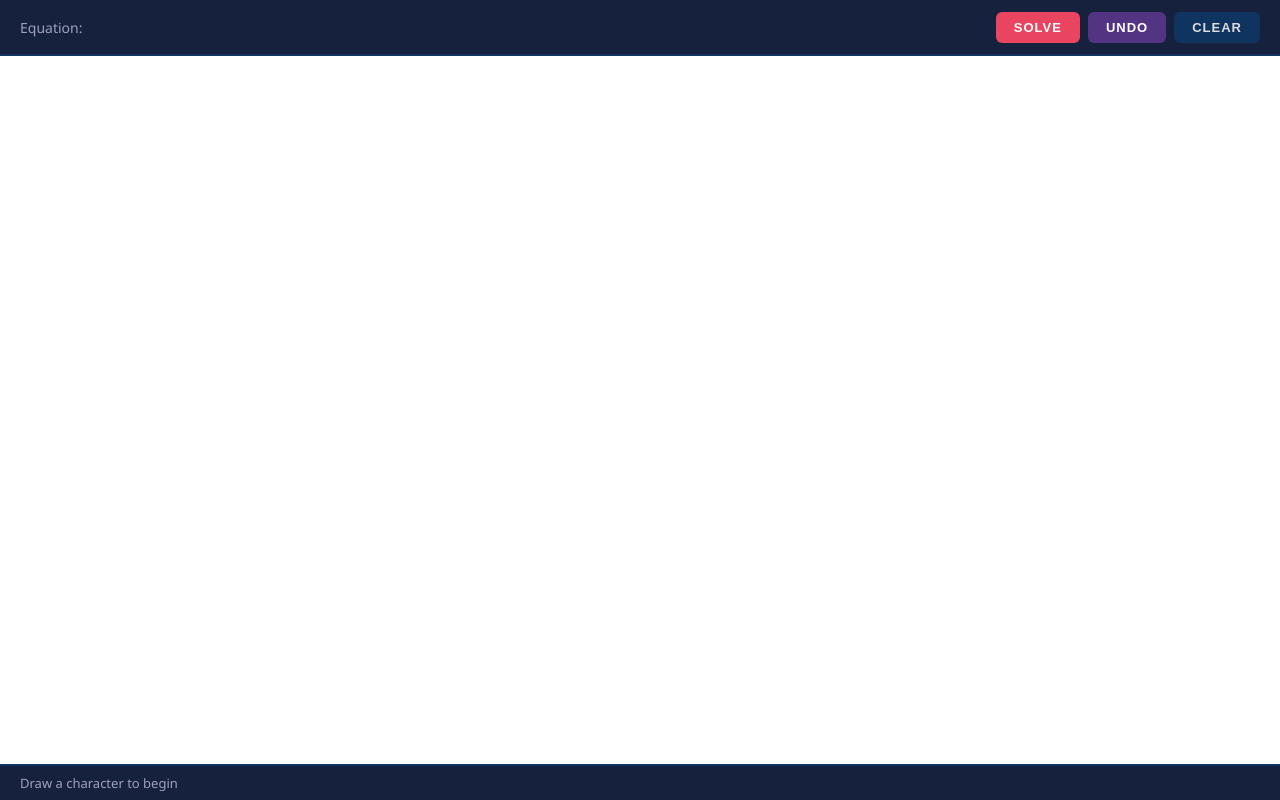
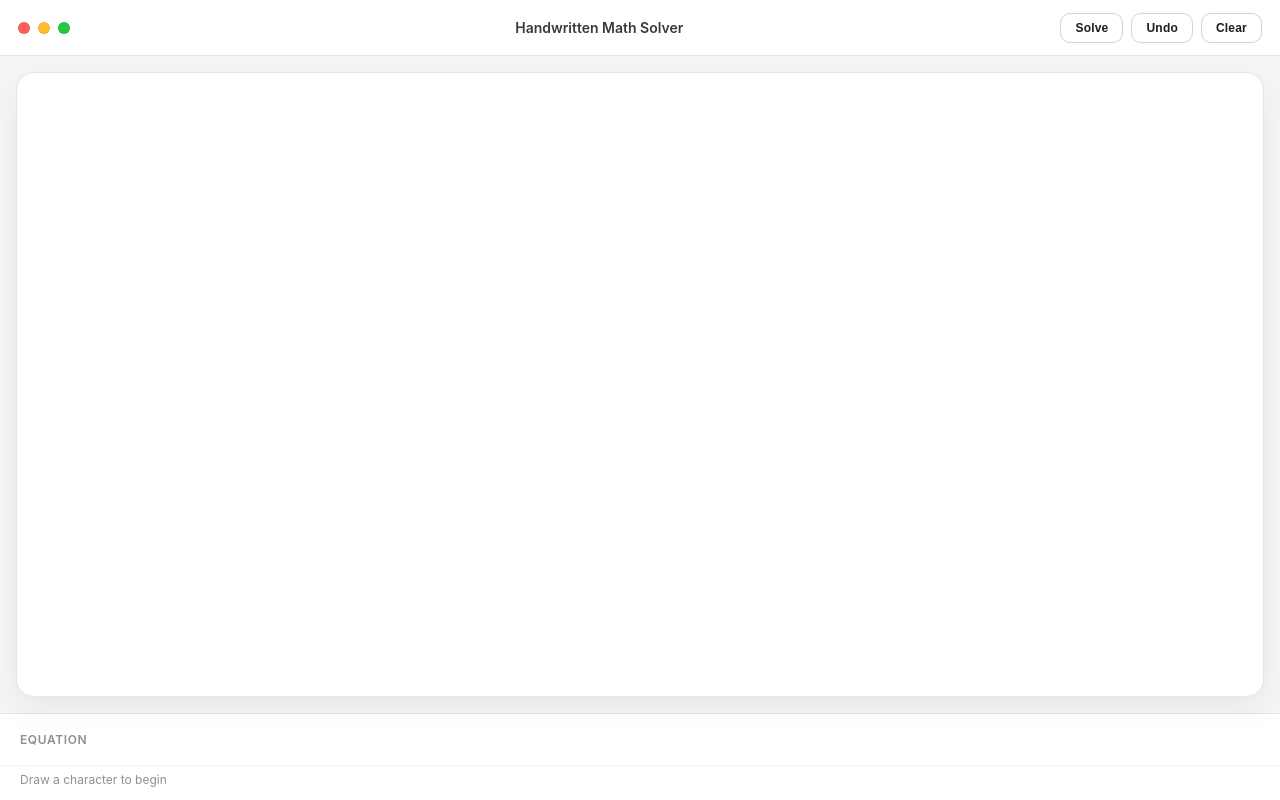
Before and after one commit to Shaurja2005/ML-based-Handwritten-Mathematical-equation-solver, a plain HTML site: page frontend/src/index.html in a window 1280 px wide. Drawn offline with Linux system fonts and the light colour scheme.

Commit message:
minor fixes

```diff
--- a/frontend/src/index.html
+++ b/frontend/src/index.html
@@ -7,31 +7,40 @@
     <link rel="stylesheet" href="styles.css" />
   </head>
   <body>
-    <!-- Top Toolbar -->
+    <div id="app-shell">
       <header id="toolbar">
-      <div id="equation-bar">
-        <span id="equation-label">Equation:</span>
-        <span id="equation-display"></span>
-        <span id="equation-result"></span>
+        <div id="window-chrome" aria-hidden="true">
+          <span class="chrome-dot dot-red"></span>
+          <span class="chrome-dot dot-yellow"></span>
+          <span class="chrome-dot dot-green"></span>
         </div>
+        <div id="toolbar-title">Handwritten Math Solver</div>
         <div id="toolbar-actions">
-        <button id="solveBtn" type="button">SOLVE</button>
-        <button id="undoBtn" type="button">UNDO</button>
-        <button id="clearBtn" type="button">CLEAR</button>
+          <button id="solveBtn" type="button">Solve</button>
+          <button id="undoBtn" type="button">Undo</button>
+          <button id="clearBtn" type="button">Clear</button>
         </div>
       </header>
 
-    <!-- Canvas Area: display layer (digital chars) + drawing layer (ink) -->
+      <main id="canvas-stage">
         <div id="canvas-container">
           <canvas id="display-canvas"></canvas>
           <canvas id="drawing-canvas"></canvas>
         </div>
+      </main>
 
-    <!-- Status Bar -->
-    <footer id="status-bar">
+      <footer id="bottom-bar">
+        <div id="equation-bar">
+          <span id="equation-label">Equation</span>
+          <span id="equation-display"></span>
+          <span id="equation-result"></span>
+        </div>
+        <div id="status-bar">
           <span id="status-text">Draw a character to begin</span>
           <span id="confidence-text"></span>
-    </footer>
+        </div>
+      </div>
+    </div>
 
     <script src="main.js"></script>
   </body>
--- a/frontend/src/main.js
+++ b/frontend/src/main.js
@@ -222,7 +222,9 @@ function buildDisplayHTML() {
   let inSup = false;
 
   for (const ch of recognizedChars) {
-    if (ch.isSuperscript) {
+    const shouldSuperscript = ch.isSuperscript && isExponentEligible(ch.math);
+
+    if (shouldSuperscript) {
       if (!inSup) {
         html += "<sup>";
         inSup = true;
@@ -246,7 +248,9 @@ function buildMathString() {
   let inSup = false;
 
   for (const ch of recognizedChars) {
-    if (ch.isSuperscript) {
+    const shouldSuperscript = ch.isSuperscript && isExponentEligible(ch.math);
+
+    if (shouldSuperscript) {
       if (!inSup) {
         str += "^(";
         inSup = true;
@@ -263,6 +267,10 @@ function buildMathString() {
   if (inSup) str += ")";
 
   return str;
+}
+
+function isExponentEligible(token) {
+  return /^[0-9a-zA-Z]$/.test(token);
 }
 
 function escapeHTML(str) {
--- a/frontend/src/styles.css
+++ b/frontend/src/styles.css
@@ -5,113 +5,100 @@
 }
 
 body {
+  width: 100%;
+  min-height: 100vh;
+  font-family: -apple-system, BlinkMacSystemFont, "Segoe UI", sans-serif;
+  overflow: hidden;
+  background: #f5f5f7;
+  color: #1d1d1f;
+}
+
+#app-shell {
   width: 100vw;
   height: 100vh;
-  display: flex;
-  flex-direction: column;
-  font-family: "Segoe UI", Tahoma, Geneva, Verdana, sans-serif;
-  overflow: hidden;
-  background: #1a1a2e;
+  display: grid;
+  grid-template-rows: 56px 1fr auto;
 }
 
-/* ─── Toolbar ─── */
 #toolbar {
   display: flex;
+  align-items: center;
   justify-content: space-between;
-  align-items: center;
-  padding: 10px 20px;
-  background: #16213e;
-  color: #eee;
-  border-bottom: 2px solid #0f3460;
+  padding: 0 18px;
+  background: #ffffff;
+  border-bottom: 1px solid #e5e5ea;
   min-height: 56px;
-  z-index: 10;
 }
 
-#equation-bar {
+#window-chrome {
   display: flex;
   align-items: center;
-  gap: 10px;
-  flex: 1;
-  min-width: 0;
+  gap: 8px;
+  min-width: 120px;
 }
 
-#equation-label {
-  font-size: 14px;
-  color: #a0a0c0;
-  white-space: nowrap;
+.chrome-dot {
+  width: 12px;
+  height: 12px;
+  border-radius: 50%;
+  border: 1px solid rgba(0, 0, 0, 0.08);
 }
 
-#equation-display {
-  font-size: 22px;
-  font-family: "Cambria Math", "Latin Modern Math", Georgia, serif;
-  color: #e0e0ff;
-  letter-spacing: 2px;
-  overflow: hidden;
-  text-overflow: ellipsis;
-  white-space: nowrap;
+.dot-red {
+  background: #ff5f57;
 }
 
-#equation-result {
-  font-size: 22px;
-  font-family: "Cambria Math", "Latin Modern Math", Georgia, serif;
-  color: #53d769;
-  font-weight: bold;
-  letter-spacing: 2px;
-  white-space: nowrap;
+.dot-yellow {
+  background: #ffbd2e;
+}
+
+.dot-green {
+  background: #28c840;
+}
+
+#toolbar-title {
+  font-size: 14px;
+  font-weight: 600;
+  color: #3a3a3c;
 }
 
 #toolbar-actions {
   display: flex;
   gap: 8px;
-  flex-shrink: 0;
+  min-width: 120px;
+  justify-content: flex-end;
 }
 
 #toolbar-actions button {
-  padding: 8px 18px;
-  border: none;
-  border-radius: 6px;
-  font-size: 13px;
+  border: 1px solid #d2d2d7;
+  background: #ffffff;
+  color: #1d1d1f;
+  border-radius: 10px;
+  padding: 7px 14px;
+  font-size: 12px;
   font-weight: 600;
+  letter-spacing: 0.2px;
   cursor: pointer;
-  transition:
-    background 0.2s,
-    transform 0.1s;
-  letter-spacing: 1px;
+  transition: background 0.2s ease;
 }
 
-#toolbar-actions button:active {
-  transform: scale(0.96);
+#toolbar-actions button:hover {
+  background: #f2f2f7;
 }
 
-#solveBtn {
-  background: #e94560;
-  color: #fff;
-}
-#solveBtn:hover {
-  background: #ff6b6b;
+#canvas-stage {
+  padding: 16px;
+  min-height: 0;
 }
 
-#undoBtn {
-  background: #533483;
-  color: #fff;
-}
-#undoBtn:hover {
-  background: #7c4dbd;
-}
-
-#clearBtn {
-  background: #0f3460;
-  color: #ddd;
-}
-#clearBtn:hover {
-  background: #1a508b;
-}
-
-/* ─── Canvas ─── */
 #canvas-container {
-  flex: 1;
+  width: 100%;
+  height: 100%;
   position: relative;
   background: #ffffff;
+  border: 1px solid #e5e5ea;
+  border-radius: 18px;
+  box-shadow: 0 12px 32px rgba(0, 0, 0, 0.06);
   overflow: hidden;
 }
 
@@ -133,18 +120,58 @@ body {
   cursor: crosshair;
 }
 
-/* ─── Status Bar ─── */
+#bottom-bar {
+  display: grid;
+  grid-template-rows: auto auto;
+  background: #ffffff;
+  border-top: 1px solid #e5e5ea;
+}
+
+#equation-bar {
+  display: flex;
+  align-items: center;
+  gap: 10px;
+  min-height: 52px;
+  padding: 0 20px;
+  border-bottom: 1px solid #f2f2f7;
+}
+
+#equation-label {
+  font-size: 12px;
+  font-weight: 600;
+  color: #8e8e93;
+  text-transform: uppercase;
+  letter-spacing: 0.6px;
+}
+
+#equation-display {
+  flex: 1;
+  min-width: 0;
+  font-size: 26px;
+  font-family: "Cambria Math", "Latin Modern Math", Georgia, serif;
+  color: #1d1d1f;
+  letter-spacing: 1px;
+  overflow: hidden;
+  text-overflow: ellipsis;
+  white-space: nowrap;
+}
+
+#equation-result {
+  font-size: 24px;
+  font-family: "Cambria Math", "Latin Modern Math", Georgia, serif;
+  color: #0a84ff;
+  font-weight: 600;
+  white-space: nowrap;
+}
+
 #status-bar {
   display: flex;
   justify-content: space-between;
   align-items: center;
-  padding: 8px 20px;
-  background: #16213e;
-  color: #a0a0c0;
-  font-size: 13px;
-  border-top: 2px solid #0f3460;
-  min-height: 36px;
-  z-index: 10;
+  min-height: 34px;
+  padding: 0 20px 8px;
+  font-size: 12px;
+  color: #8e8e93;
 }
 
 #status-text {
@@ -152,14 +179,14 @@ body {
 }
 
 #status-text.error {
-  color: #e94560;
+  color: #ff3b30;
 }
 
 #status-text.success {
-  color: #53d769;
+  color: #34c759;
 }
 
 #confidence-text {
-  font-family: monospace;
+  font-family: ui-monospace, SFMono-Regular, Menlo, Consolas, monospace;
   font-size: 12px;
 }
```
Also changed, not shown: Reports/iters.txt (added), Reports/model_backend_functioning.txt (added), Reports/preprocessing_and_features.txt (added), Reports/test_set_evualation.txt, 4 other files. Lines whose indentation alone changed are shown as unchanged.
